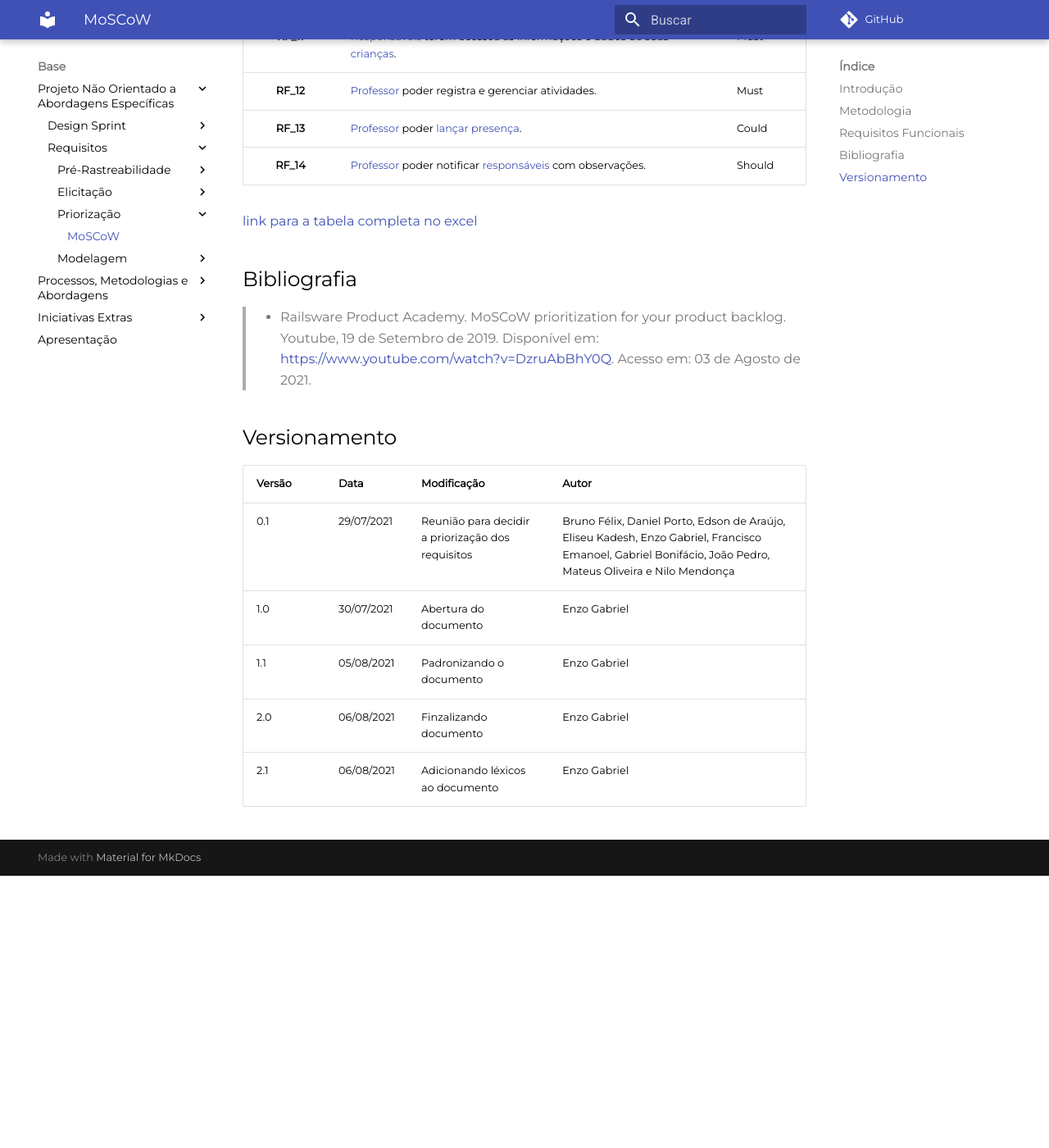
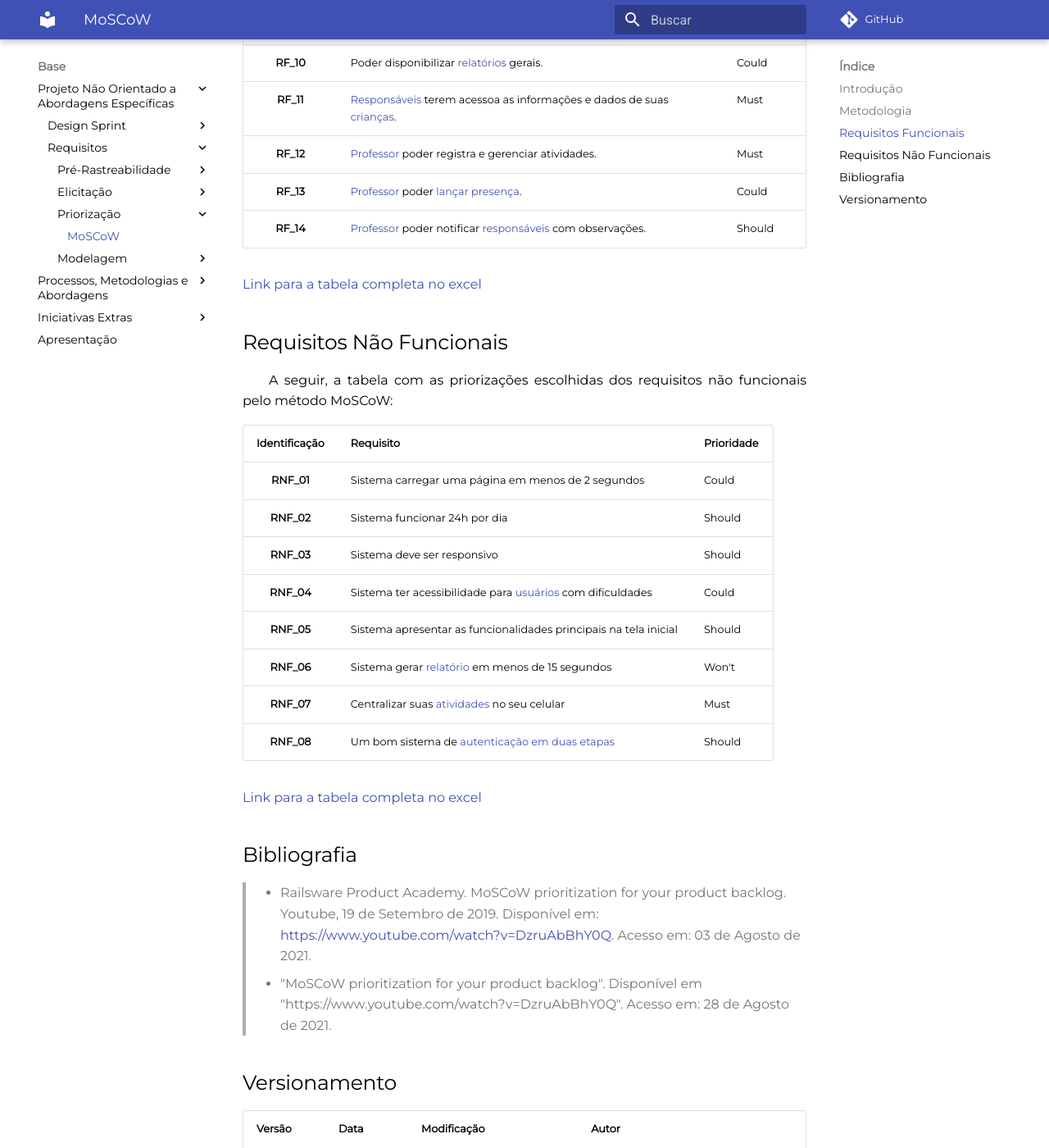
Before and after one commit to UnBArqDsw2021-1/2021.1_G6_Curumim, an MkDocs documentation site: the page built from docs/base/requisitos/priorizacao/moscow.md, in a window 1280 px wide and 1400 px high, scrolled down 1368 px. Shown: the whole window at 82% size. Built offline with MkDocs 1.6.1 and Material for MkDocs 9.7.7, drawn with Linux system fonts in a browser that asks for light colours; comment, search, counter and statistics services are not loaded; before the commit the page ends 2436 px from its top, so only the background shows below that; some of the changed text lies outside the part shown.

Commit message:
doc(#114)(#111): adicionando informações e referências nos docs moscow e istar
Co-authored-by: francisco1code <francisco1code@gmail.com>

```diff
--- a/docs/base/requisitos/priorizacao/moscow.md
+++ b/docs/base/requisitos/priorizacao/moscow.md
@@ -1,6 +1,6 @@
 ## Introdução
 
-&emsp;&emsp;O MoSCoW é uma técnica de priorização utilizada para definir a prioridade dos requisitos presentes no projeto. As classificações são dadas por Must, Should, Could e Won't, que juntas formam o acrônimo MoSCoW.
+&emsp;&emsp;O MoSCoW é uma técnica de priorização utilizada para definir a prioridade dos requisitos presentes no projeto. As classificações são dadas por Must, Should, Could e Won't, que juntas formam o acrônimo MoSCoW. Essas classificações são dadas justamente para se priorizar os requisitos, para que se possa hierarquizar o que tem uma maior necessidade e o que não tem. Entendendo as regras de priorização, fizemos essa classificação para dar início à abertura desse documento.
 
 - Must: Deve ter este requisito para atender às necessidades de negócios.
 - Should: Deve ter este requisito, se possível, mas o sucesso do projeto não depende dele.
@@ -32,11 +32,29 @@
 |   **RF_13**   | [Professor](/2021.1_G6_Curumim/base/requisitos/modelagem/lexicos/#lexico-professor) poder [lançar presença](/2021.1_G6_Curumim/base/requisitos/modelagem/lexicos/#lexico-lancar-presenca).                                                | Could      |
 |   **RF_14**   | [Professor](/2021.1_G6_Curumim/base/requisitos/modelagem/lexicos/#lexico-professor) poder notificar [responsáveis](/2021.1_G6_Curumim/base/requisitos/modelagem/lexicos/#lexico-responsavel) com observações.                             | Should     |
 
-[link para a tabela completa no excel](https://docs.google.com/spreadsheets/d/1VO7EnKcoZ7DF_uIbGJHg4b3MkhtVpMwE/edit#gid=667435397)
+[Link para a tabela completa no excel](https://docs.google.com/spreadsheets/d/1VO7EnKcoZ7DF_uIbGJHg4b3MkhtVpMwE/edit#gid=667435397)
+
+## Requisitos Não Funcionais
+
+&emsp;&emsp;A seguir, a tabela com as priorizações escolhidas dos requisitos não funcionais pelo método MoSCoW:
+
+| Identificação | Requisito                                                                                                                                                                                             | Prioridade |
+| :-----------: | ----------------------------------------------------------------------------------------------------------------------------------------------------------------------------------------------------- | ---------- |
+|   **RNF_01**   | Sistema carregar uma página em menos de 2 segundos                   | Could  |
+|   **RNF_02**   | Sistema funcionar 24h por dia                                        | Should |
+|   **RNF_03**   | Sistema deve ser responsivo                                          | Should |
+|   **RNF_04**   | Sistema ter acessibilidade para [usuários](/2021.1_G6_Curumim/base/requisitos/modelagem/lexicos/#lexico-usuario) com dificuldades     | Could  |
+|   **RNF_05**   | Sistema apresentar as funcionalidades principais na tela inicial | Should |
+|   **RNF_06**   | Sistema gerar [relatório](/2021.1_G6_Curumim/base/requisitos/modelagem/lexicos/#lexico-relatorio) em menos de 15 segundos                      | Won't  |
+|   **RNF_07**   | Centralizar suas [atividades](/2021.1_G6_Curumim/base/requisitos/modelagem/lexicos/#lexico-atividade) no seu celular                           | Must   |
+|   **RNF_08**   | Um bom sistema de [autenticação em duas etapas](/2021.1_G6_Curumim/base/requisitos/modelagem/lexicos/#lexico-autenticacao-em-duas-etapas)                        | Should |
+
+[Link para a tabela completa no excel](https://docs.google.com/spreadsheets/d/1VO7EnKcoZ7DF_uIbGJHg4b3MkhtVpMwE/edit#gid=667435397)
 
 ## Bibliografia
 
 > - Railsware Product Academy. MoSCoW prioritization for your product backlog. Youtube, 19 de Setembro de 2019. Disponível em: <https://www.youtube.com/watch?v=DzruAbBhY0Q>. Acesso em: 03 de Agosto de 2021.
+> - "MoSCoW prioritization for your product backlog". Disponível em "https://www.youtube.com/watch?v=DzruAbBhY0Q". Acesso em: 28 de Agosto de 2021.
 
 ## Versionamento
 
@@ -47,3 +65,4 @@
 | 1.1    | 05/08/2021 | Padronizando o documento                          | Enzo Gabriel                                                                                                                                               |
 | 2.0    | 06/08/2021 | Finzalizando documento                            | Enzo Gabriel                                                                                                                                               |
 | 2.1    | 06/08/2021 | Adicionando léxicos ao documento                  | Enzo Gabriel                                                                                                                                               |
+| 2.2    | 28/08/2021 | Adição de informações na introdução e da priorização dos requisitos não funcionais  | Gabriel e Francisco                                                                                                                                              |
```
Also changed, not shown: docs/base/requisitos/modelagem/i-star.md (+8 -3 lines).
